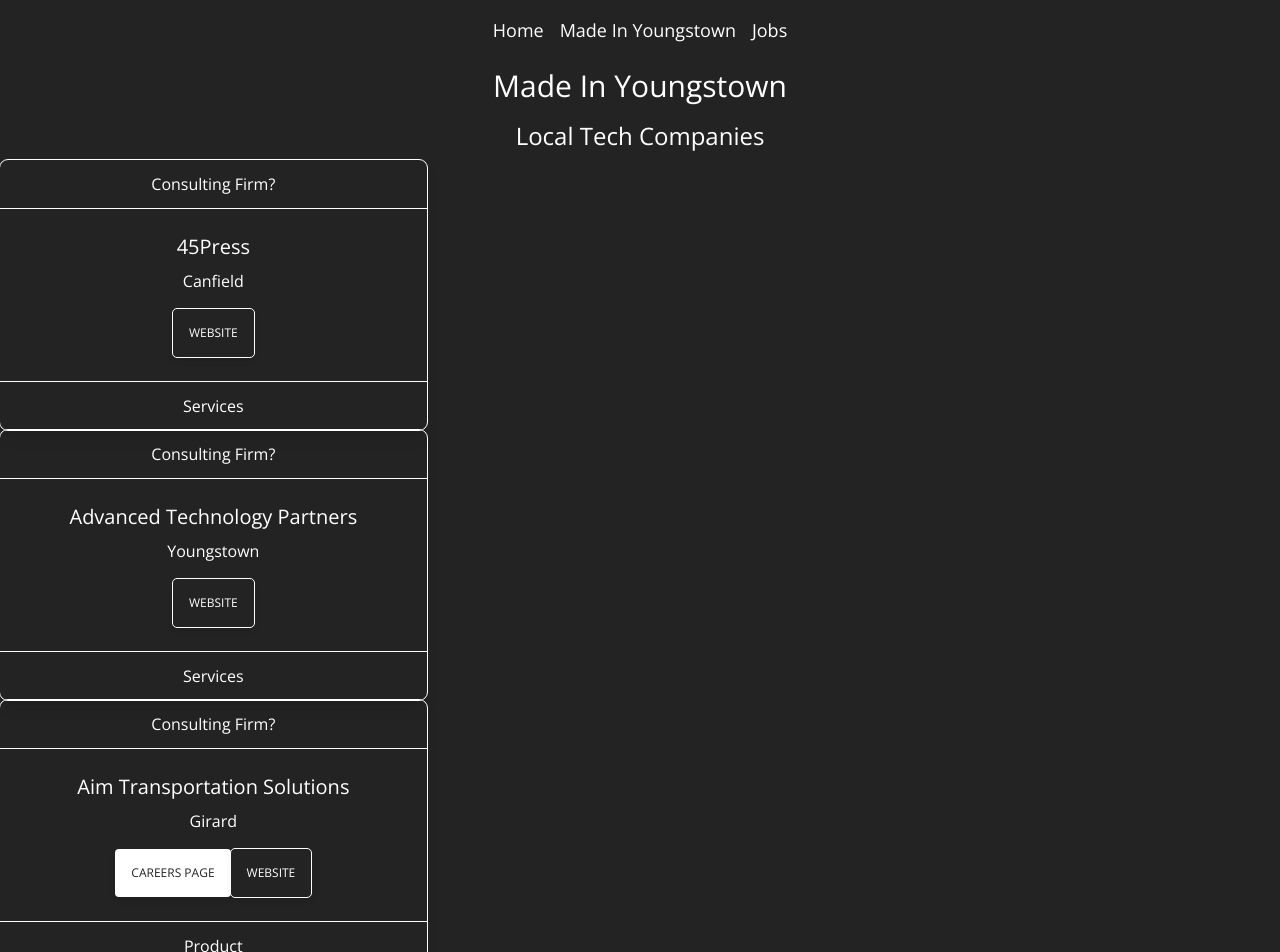
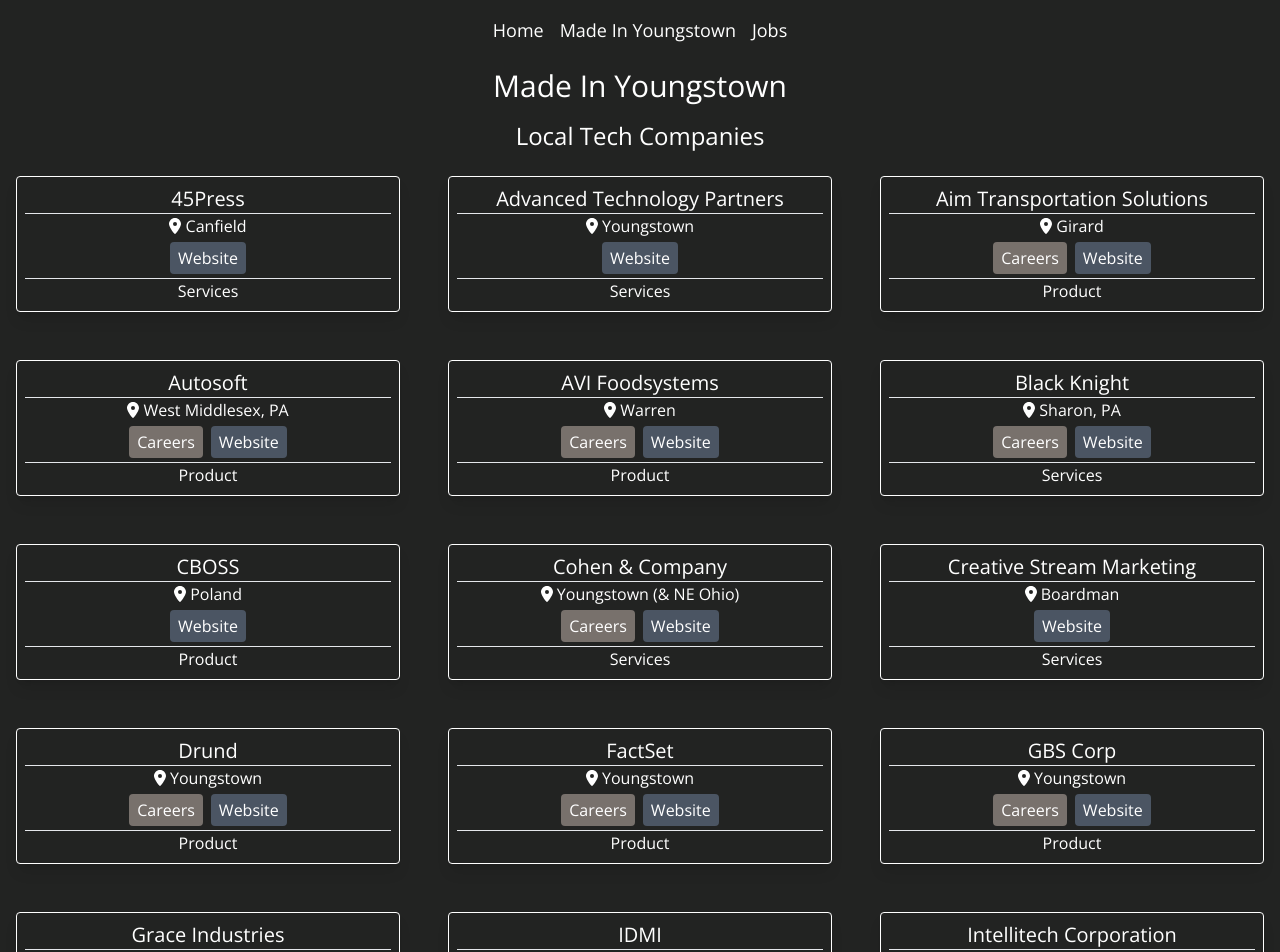
Before and after one commit to codeyoungstown/next-codeyoungstown.com, a Next.js app: page /made-in-youngstown in a window 1280 px wide. Shown: the top 952 px of the page. Built offline with nearby package versions, Linux system fonts and the light colour scheme.

Commit message:
updated datacard and started company cards

```diff
--- a/components/Companies.tsx
+++ b/components/Companies.tsx
@@ -1,53 +1,43 @@
 import { companies } from "../data/companies";
+import DataCard from "./DataCard";
+import { FontAwesomeIcon } from "@fortawesome/react-fontawesome";
+import { faLocationDot } from "@fortawesome/free-solid-svg-icons";
+
+// name, website, city, careers?, services/product
 
 export default function Companies() {
+  const CareerPage = ({ link }) => {
+    return (
+      <button className="bg-stone-500 hover:bg-stone-700 text-white font-bold py-1 px-2 rounded m-1">
+        <a href={link} target="_blank" className="text-white font-normal">
+          Careers
+        </a>
+      </button>
+    );
+  };
+  const Website = ({ link }) => {
+    return (
+      <button className="bg-gray-600 hover:bg-gray-700 text-white font-bold py-1 px-2 rounded m-1">
+        <a href={link} target="_blank" className="text-white font-normal">
+          Website
+        </a>
+      </button>
+    );
+  };
   return (
-    <div className="">
+    <div className="flex flex-col w-full sm:grid sm:grid-cols-3 sm:gap-4 sm:content-start">
       {companies.map((company) => (
-        <div
-          className="rounded-lg shadow-lg text-center outline-white outline-1 outline w-1/3"
-          key={company.name}
-        >
-          <div className="py-3 px-6 border-b border-white">
-            Consulting Firm?
-          </div>
-          <div className="p-6">
-            <h5 className="text-xl mb-2">{company.name}</h5>
-            <p className="mb-4">{company.city}</p>
-            {company.careers != "" && (
-              <button
-                type="button"
-                className="p-4 text-xs uppercase rounded shadow-md text-cy-gray bg-white hover:bg-gray-300"
-              >
-                <a
-                  href={company.careers}
-                  rel="noreferrer"
-                  target="_blank"
-                  title={`${company.name}'s website`}
-                >
-                  Careers Page
-                </a>
-              </button>
-            )}
-            <button
-              type="button"
-              className="p-4 bg-cy-gray text-white text-xs uppercase rounded shadow-md hover:text-gray-300 outline-1 outline-white outline hover:outline-gray-300"
-            >
-              <a
-                href={company.website}
-                rel="noreferrer"
-                target="_blank"
-                title={`${company.name}'s website`}
-                className="hover:text-blue"
-              >
-                Website
-              </a>
-            </button>
-          </div>
-          <div className="py-3 px-6 border-t border-white text-white">
-            {company.servicesOrProduct}
-          </div>
-        </div>
+        <DataCard>
+          <p className="text-xl font-medium">{company.name}</p>
+          <hr />
+          <p>
+            <FontAwesomeIcon icon={faLocationDot} /> {company.city}
+          </p>
+          {company.careers ? <CareerPage link={company.careers} /> : <></>}
+          <Website link={company.website} />
+          <hr />
+          <p>{company.servicesOrProduct}</p>
+        </DataCard>
       ))}
     </div>
   );
--- a/components/DataCard.tsx
+++ b/components/DataCard.tsx
@@ -9,8 +9,12 @@
     type="job"? title, company, location, salary?, link
 */
 
-export default function DataCard() {
-  return <div></div>;
+export default function DataCard({ children }) {
+  return (
+    <div className="rounded overflow-hidden shadow-lg border border-white m-4">
+      <div className="px-2 py-2">{children}</div>
+    </div>
+  );
   //C:name J:title
   //C:website J:company
   //C:city J:location
--- a/components/Header.tsx
+++ b/components/Header.tsx
@@ -3,7 +3,7 @@ import Link from "next/link";
 export default function Header() {
   return (
     <header>
-      <nav className="flex sm:justify-center space-x-4 text-lg p-4">
+      <nav className="flex justify-center space-x-4 text-lg p-4">
         {[
           ["Home", "/"],
           ["Made In Youngstown", "/made-in-youngstown"],
--- a/components/Layout.tsx
+++ b/components/Layout.tsx
@@ -52,10 +52,13 @@ export default function Layout({ children, page }) {
         <meta name="viewport" content="width=device-width, initial-scale=1" />
       </Head>
 
-      <div className="min-h-screen">
+      <div className="min-h-screen m-auto">
         <Header />
 
-        <main>{children}</main>
+        {/* Page Container */}
+        <div className="flex justify-center ">
+          <main className="w-full max-w-7xl">{children}</main>
+        </div>
 
         <Footer />
       </div>
--- a/pages/made-in-youngstown.tsx
+++ b/pages/made-in-youngstown.tsx
@@ -1,5 +1,6 @@
 import Layout from "../components/Layout";
 import Companies from "../components/Companies";
+import DataCard from "../components/DataCard";
 
 // add filters for type of work done, consulting or not
 
@@ -8,7 +9,9 @@ export default function MadeInYoungstown() {
     <Layout page="Made In Youngstown">
       <h1 className="text-3xl p-2">Made In Youngstown</h1>
       <h2 className="text-2xl p-2">Local Tech Companies</h2>
-      <Companies />
+      <div className="flex justify-center">
+        <Companies />
+      </div>
     </Layout>
   );
 }
```
